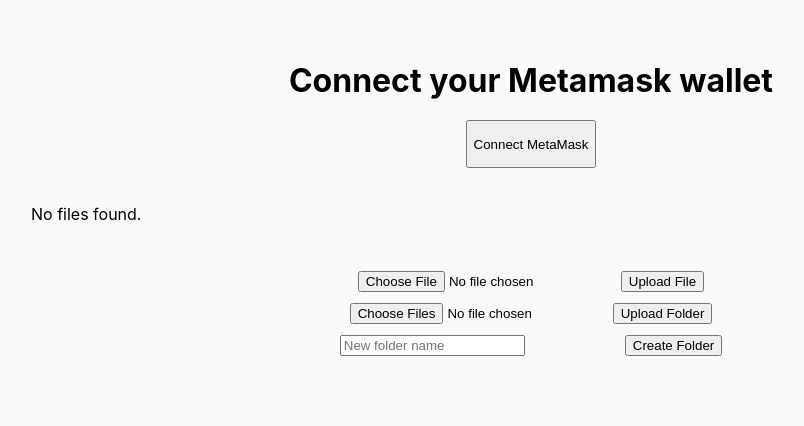
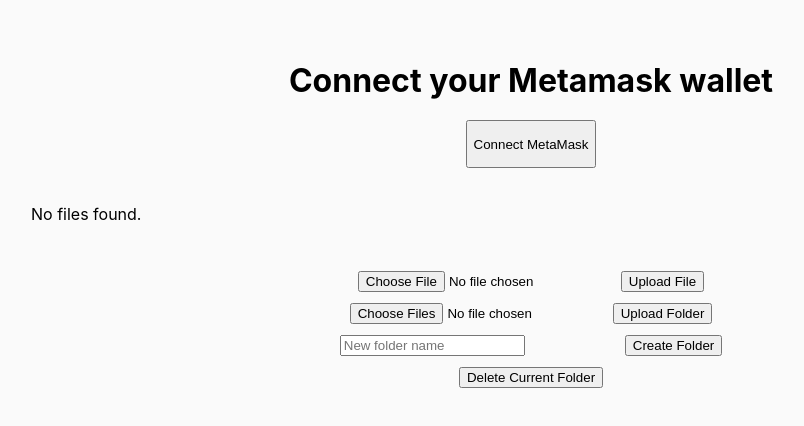
Before and after one commit to nd-dsp-lab/web3db-fs-frontend, a React (Create React App) app in the folder app/: page / in a window 1280 px wide. Shown: the top 426 px of the page, without its empty margins (109-913 px from the left). Built offline with nearby package versions, Linux system fonts and the light colour scheme.

Commit message:
Delete Folders front end

```diff
--- a/app/src/App.js
+++ b/app/src/App.js
@@ -307,6 +307,102 @@
     }
   }
 
+ async function handleDeleteFolder(){
+    if (!account) {
+      alert("Connect wallet first");
+      return;
+    }
+    if (!currentPath || currentPath === "/") {
+      alert("Please navigate into a folder to delete it.");
+      return;
+    }
+    try {
+      const payload = {
+        folder_path: currentPath.startsWith("/") ? currentPath.substring(1) : currentPath,
+        user_address: account,
+        cids: [],
+      };
+      console.log("Sending Payload:", payload);
+
+      const response = await fetch(`${API_BASE_URL}/delete-folder`, {
+        method: "POST",
+        headers: { "Content-Type": "application/json" },
+        body: JSON.stringify(payload),
+      });
+      if (response.status === 422) {
+        const errorBody = await response.json();
+        console.error("FastAPI Validation Error:", errorBody);
+        alert("Backend rejected request format. Check the console.");
+        return;
+      }
+
+      const data = await response.json();
+      if (data.error) throw new Error(data.error);
+
+      if (!data.transaction) {
+        console.error("No on-chain files. Cleaning up local empty folder record. ", data);
+        setEmptyFolders(prev => {
+          const updated = new Set(prev);
+          updated.delete(currentPath)
+          return updated;
+        });
+        retrieveFiles(); // Refresh the tree
+        alert("Folder removed.");
+        return;
+      }
+      const txn = data.transaction;
+      await ensureSepolia();
+
+      const fields = {
+        from: txn.from,
+        to: txn.to,
+        data: txn.data,
+        gas: toHexifNumber(txn.gas),
+        nonce: toHexifNumber(txn.nonce),
+        value: toHexifNumber(txn.value) || '0x0',
+        chainId: toHexifNumber(txn.chainId),
+      };
+
+      if (txn.maxFeePerGas) {
+        fields.maxFeePerGas = toHexifNumber(txn.maxFeePerGas);
+        fields.maxPriorityFeePerGas = toHexifNumber(txn.maxPriorityFeePerGas);
+      } else if (txn.gasPrice) {
+        fields.gasPrice = toHexifNumber(txn.gasPrice);
+      }
+
+      const txHash = await window.ethereum.request({
+        method: 'eth_sendTransaction',
+        params: [fields],
+      });
+
+      alert(`Delete folder transaction sent: ${txHash}. Waiting for confirmation...`);
+
+      // asking backend to wait for receipt and unpin (verified)
+      const verify = await fetch(`${API_BASE_URL}/verify-upload`, {
+        method: "POST",
+        headers: { "Content-Type": "application/json" },
+        body: JSON.stringify({ tx_hash: txHash }),
+      });
+      const verifyData = await verify.json();
+      if (verifyData.success) {
+        setEmptyFolders(prev => {
+          const updated = new Set(prev);
+          updated.delete(currentPath);
+          return updated;
+        });
+        alert("Delete successful. Content cleared");
+        setCurrentPath("/")
+        retrieveFiles();
+      } else {
+        console.error("Delete tx verification failed", verifyData);
+        alert("Delete folder failed");
+      }
+    } catch (err) {
+      console.error("Delete error object", err);
+      alert("Delete failed: " + (err?.message || err?.reason || err.toString()));
+    }
+  }
+
   async function handleDelete(cid) {
     if (!account) {
       alert("Connect wallet first");
@@ -317,7 +413,7 @@
       const response = await fetch(`${API_BASE_URL}/delete`, {
         method: "POST",
         headers: { "Content-Type": "application/json" },
-        body: JSON.stringify({ cid, user_address: account }),
+        body: JSON.stringify({ cid, user_address: account}),
       });
       const data = await response.json();
       if (!data.transaction) {
@@ -603,6 +699,7 @@
       handleShare={handleShare}
       handleUnshare={handleUnshare}
       handleDelete={handleDelete}
+      handleDeleteFolder={handleDeleteFolder}
     />
   );
 }
--- a/app/src/components/AppLayout.jsx
+++ b/app/src/components/AppLayout.jsx
@@ -49,6 +49,7 @@
   handleShare,
   handleUnshare,
   handleDelete,
+  handleDeleteFolder,
 }) {
   const downloadFile = async (file) => {
     if (!account) {
@@ -351,6 +352,20 @@
           />
           <button onClick={handleCreateFolder}>Create Folder</button>
         </div>
+        {/*Folder deletion*/ }
+        <div className="delete-folder" style={{ marginBottom: "5px" }}>
+          <button
+            type="button"
+            onClick={async (e) => {
+              e.preventDefault(); // This stops the 'upload' from firing
+              const ok = window.confirm(`Delete current folder "${currentPath}"? This will delete all files inside.`);
+              if (!ok) return;
+              await handleDeleteFolder(currentPath);
+            }}
+          >
+            Delete Current Folder
+          </button>
+        </div>
       </form>
     </div>
   );
```
